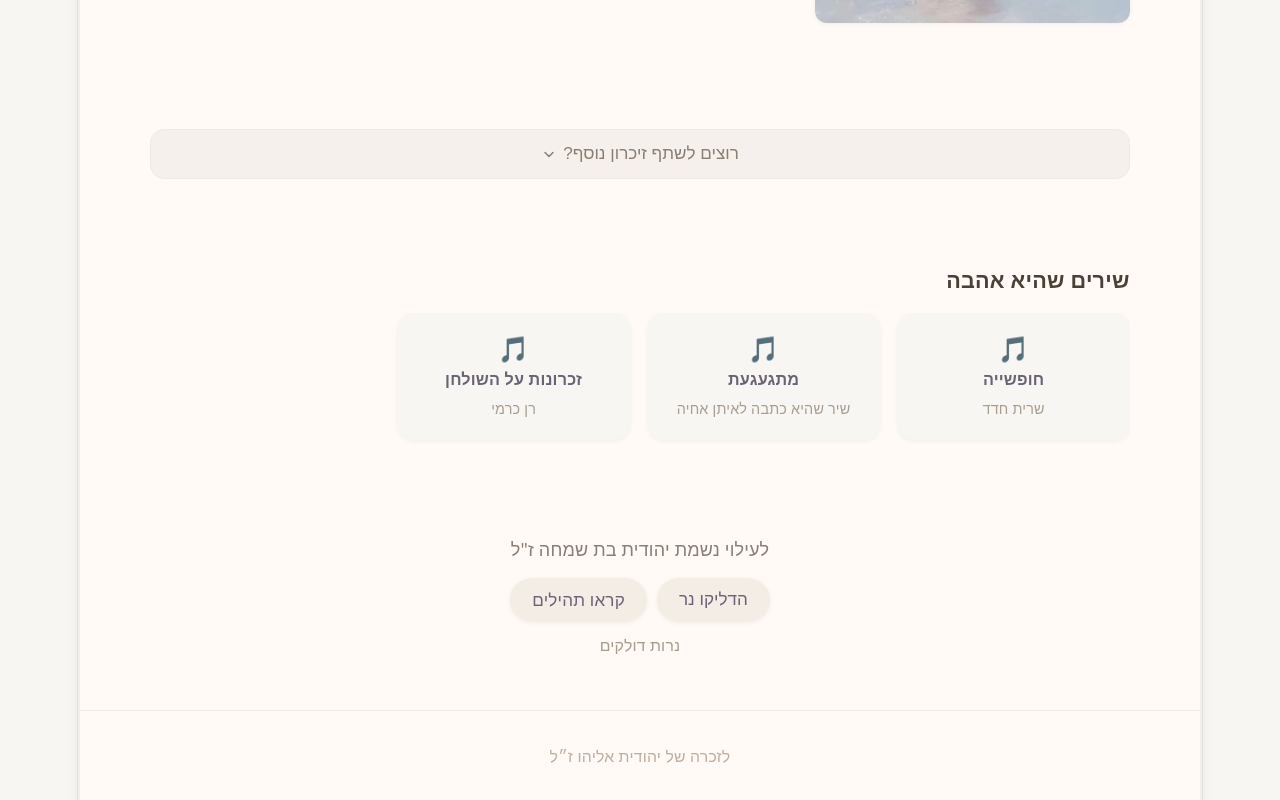
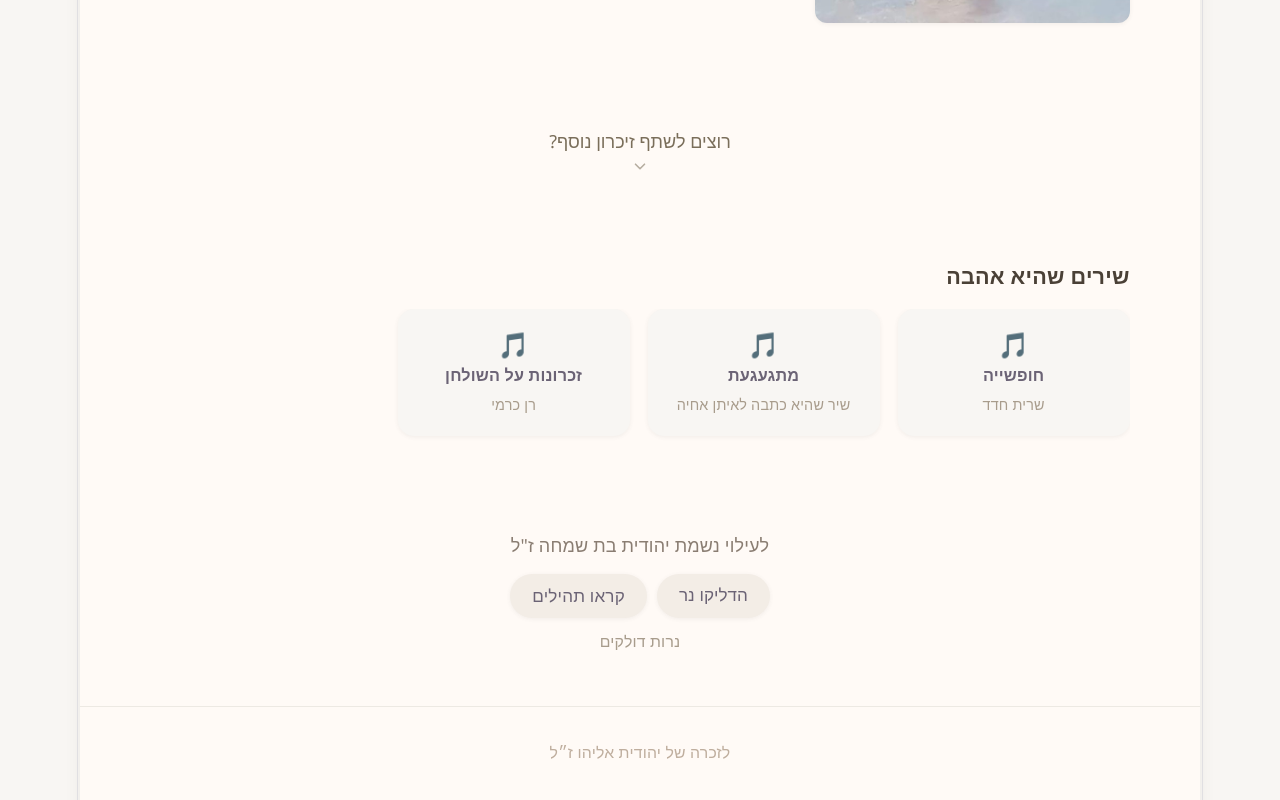
Before and after one commit to liordidi/yehudith-app, a React app in the folder frontend/: page / in a window 1280 px wide. Shown: the part 1720-2520 px from the top of the page. Built offline with nearby package versions, Linux system fonts and the light colour scheme; no server answers; the database is empty; the HTML template or start-up script is replaced by a standard one.

Commit message:
feat: enhance styling and functionality of memory submission form and toggle button

```diff
--- a/frontend/src/App.css
+++ b/frontend/src/App.css
@@ -4,6 +4,7 @@
   flex-direction: column;
   gap: 8px;
   background: none;
+  font-family: inherit;
 }
 .memory-form label {
   font-size: 1rem;
@@ -17,6 +18,7 @@
   border: 1px solid #e6e2d8;
   padding: 8px;
   font-size: 1rem;
+  font-family: inherit;
   background: #fffaf6;
   color: #5a5a5a;
 }
@@ -32,6 +34,7 @@
   padding: 10px 24px;
   cursor: pointer;
   font-size: 1rem;
+  font-family: inherit;
 }
 .memory-submit-btn:disabled {
   background: #e6e2d8;
@@ -83,6 +86,7 @@
   border: none;
   padding: 10px 32px;
   font-size: 1rem;
+  font-family: inherit;
   cursor: pointer;
   transition: background 0.18s;
 }
@@ -125,6 +129,7 @@
   border: none;
   padding: 6px 18px;
   font-size: 1rem;
+  font-family: inherit;
   cursor: pointer;
   margin-top: 6px;
 }
@@ -138,6 +143,7 @@
   background: #f3ede6;
   color: #6b6375;
   font-size: 0.95rem;
+  font-family: inherit;
   cursor: pointer;
   border: 1px dashed #d6cfc4;
   transition: background 0.18s;
@@ -1069,26 +1075,31 @@ a.hero-cta-btn {
 }
 
 .share-memory-section {
-  padding: 24px 16px;
-  text-align: center;
+  padding: 28px 16px 16px;
 }
 .share-memory-toggle {
   display: flex;
+  flex-direction: column;
   align-items: center;
-  justify-content: center;
-  gap: 6px;
+  gap: 4px;
   width: 100%;
-  padding: 14px 20px;
-  border-radius: 14px;
-  background: #f5f0eb;
-  color: #8a7d72;
-  border: 1px solid #ede9e3;
-  font-size: 0.95rem;
-  cursor: pointer;
-  transition: background 0.2s;
+  padding: 0;
+  background: none;
+  color: #7a6e5a;
+  border: none;
+  font-size: 1rem;
+  font-weight: 500;
+  font-family: inherit;
+  cursor: pointer;
+  transition: color 0.2s;
 }
 .share-memory-toggle:hover {
-  background: #ede9e3;
+  color: #4a4036;
+}
+.share-memory-toggle:hover span {
+  text-decoration: underline;
+  text-underline-offset: 3px;
+  text-decoration-color: rgba(74, 64, 54, 0.3);
 }
 .share-memory-toggle:focus-visible {
   outline: 2px solid #6b6375;
@@ -1097,6 +1108,7 @@ a.hero-cta-btn {
 .share-memory-toggle-arrow {
   transition: transform 0.3s ease;
   flex-shrink: 0;
+  opacity: 0.55;
 }
 .share-memory-toggle--open .share-memory-toggle-arrow {
   transform: rotate(180deg);
--- a/frontend/src/components/SubmitMemoryForm.jsx
+++ b/frontend/src/components/SubmitMemoryForm.jsx
@@ -76,7 +76,7 @@ export function SubmitMemoryForm({ open: openProp, onOpenChange }) {
           aria-expanded={open}
         >
           <span>רוצים לשתף זיכרון נוסף?</span>
-          <svg className="share-memory-toggle-arrow" width="16" height="16" viewBox="0 0 20 20" fill="none" aria-hidden="true">
+          <svg className="share-memory-toggle-arrow" width="18" height="18" viewBox="0 0 20 20" fill="none" aria-hidden="true">
             <path d="M5 8l5 5 5-5" stroke="currentColor" strokeWidth="1.8" strokeLinecap="round" strokeLinejoin="round" />
           </svg>
         </button>
```
